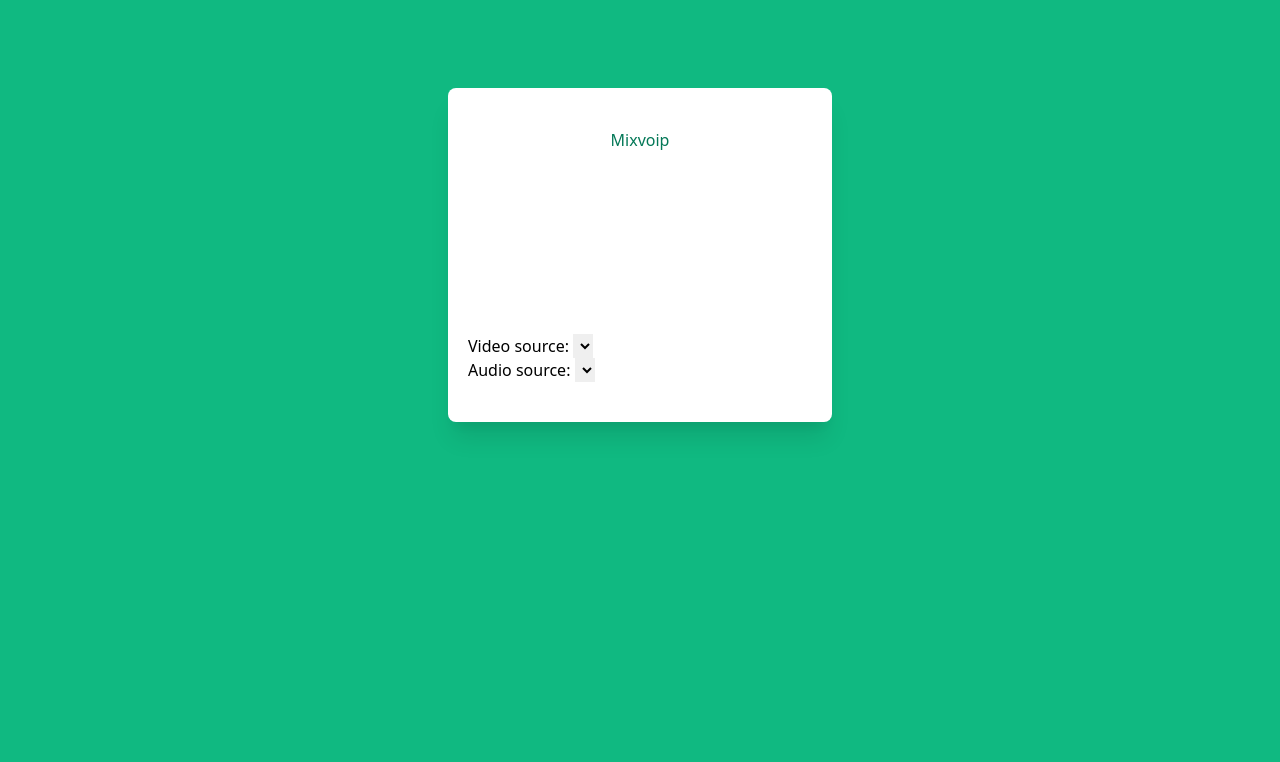
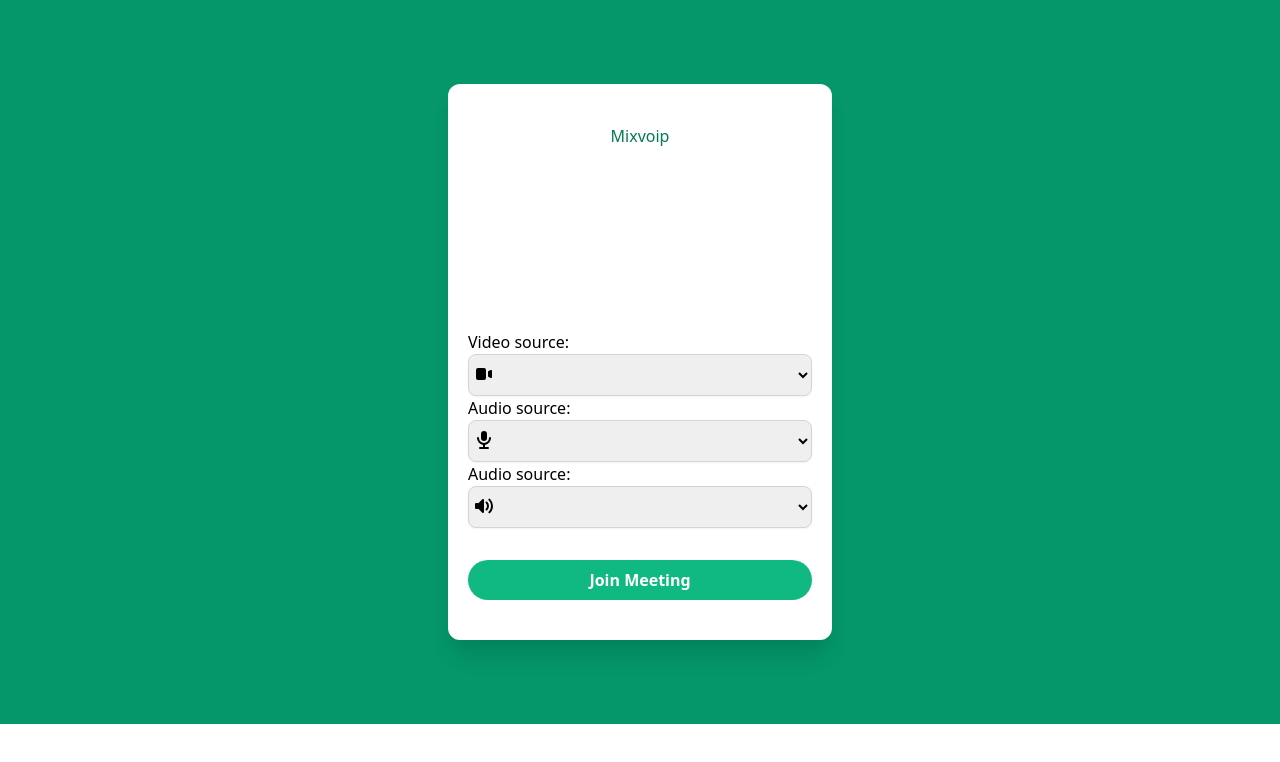
Before and after one commit to Agito-debug/window-app, a Vue app: page / in a window 1280 px wide. Shown: the top 762 px of the page. Built offline with nearby package versions, Linux system fonts and the light colour scheme; no server answers.

Commit message:
Added button and styling.

```diff
--- a/src/App.vue
+++ b/src/App.vue
@@ -1,22 +1,76 @@
 <template>
-  <div class="bg-green-500 h-screen">
-    <div class="container mx-auto p-2">
+  <div class="bg-green-600 h-full">
+    <div class="container mx-auto p-1">
       <div
-        class="my-20 rounded-lg shadow-xl max-w-sm mx-auto bg-white px-5 py-10"
+        class="my-20 rounded-xl shadow-xl max-w-sm mx-auto bg-white px-5 py-10"
       >
         <h3 class="mb-8 text-center text-green-700">Mixvoip</h3>
         <form>
           <div class="w-full">
-            <video ref="videoRef" autoplay="true" />
+            <video class="rounded-2xl" ref="videoRef" autoplay="true" />
           </div>
+
           <div>
             <label ref="">Video source: </label>
-            <select v-model="videoSelect"></select>
+            <svg
+              class="w-5 absolute mt-2.5 ml-1.5"
+              xmlns="http://www.w3.org/2000/svg"
+              viewBox="0 0 20 20"
+              fill="currentColor"
+            >
+              <path
+                d="M2 6a2 2 0 012-2h6a2 2 0 012 2v8a2 2 0 01-2 2H4a2 2 0 01-2-2V6zM14.553 7.106A1 1 0 0014 8v4a1 1 0 00.553.894l2 1A1 1 0 0018 13V7a1 1 0 00-1.447-.894l-2 1z"
+              />
+            </svg>
+            <select
+              class="w-full border border-gray-300 px-3 py-2 rounded-lg shadow-sm focus:outline-none focus:border-green-500 focus:ring-0"
+              v-model="videoSelect"
+            ></select>
           </div>
           <div>
             <label ref="">Audio source: </label>
-            <select v-model="videoSelect"></select>
+            <svg
+              class="w-5 absolute mt-2.5 ml-1.5"
+              xmlns="http://www.w3.org/2000/svg"
+              viewBox="0 0 20 20"
+              fill="currentColor"
+            >
+              <path
+                fill-rule="evenodd"
+                d="M7 4a3 3 0 016 0v4a3 3 0 11-6 0V4zm4 10.93A7.001 7.001 0 0017 8a1 1 0 10-2 0A5 5 0 015 8a1 1 0 00-2 0 7.001 7.001 0 006 6.93V17H6a1 1 0 100 2h8a1 1 0 100-2h-3v-2.07z"
+                clip-rule="evenodd"
+              />
+            </svg>
+            <select
+              class="w-full border border-gray-300 px-3 py-2 rounded-lg shadow-sm focus:outline-none focus:border-green-500 focus:ring-0"
+              v-model="videoSelect"
+            ></select>
           </div>
+          <div>
+            <label ref="">Audio source: </label>
+            <svg
+              class="w-5 absolute mt-2.5 ml-1.5"
+              xmlns="http://www.w3.org/2000/svg"
+              viewBox="0 0 20 20"
+              fill="currentColor"
+            >
+              <path
+                fill-rule="evenodd"
+                d="M9.383 3.076A1 1 0 0110 4v12a1 1 0 01-1.707.707L4.586 13H2a1 1 0 01-1-1V8a1 1 0 011-1h2.586l3.707-3.707a1 1 0 011.09-.217zM14.657 2.929a1 1 0 011.414 0A9.972 9.972 0 0119 10a9.972 9.972 0 01-2.929 7.071 1 1 0 01-1.414-1.414A7.971 7.971 0 0017 10c0-2.21-.894-4.208-2.343-5.657a1 1 0 010-1.414zm-2.829 2.828a1 1 0 011.415 0A5.983 5.983 0 0115 10a5.984 5.984 0 01-1.757 4.243 1 1 0 01-1.415-1.415A3.984 3.984 0 0013 10a3.983 3.983 0 00-1.172-2.828 1 1 0 010-1.415z"
+                clip-rule="evenodd"
+              />
+            </svg>
+            <select
+              class="w-full border border-gray-300 px-3 py-2 rounded-lg shadow-sm focus:outline-none focus:border-green-500 focus:ring-0"
+              v-model="videoSelect"
+            ></select>
+          </div>
+
+          <button
+            class="w-full mt-8 bg-green-500 hover:bg-green-700 text-white font-bold py-2 px-4 rounded-full"
+          >
+            Join Meeting
+          </button>
         </form>
       </div>
     </div>
@@ -29,8 +83,6 @@ import { ref } from "vue";
 export default {
   setup() {
     const videoRef = ref("");
-    const audioSelect = ref("");
-    const videoSelect = ref("");
 
     if (navigator.mediaDevices.getUserMedia) {
       navigator.mediaDevices.getUserMedia({ video: true }).then((stream) => {
@@ -38,20 +90,13 @@ export default {
       });
     }
 
-    navigator.mediaDevices
-      .enumerateDevices()
-      .then(function (devices) {
-        devices.forEach(function (device) {
-          console.log(
-            device.kind + ": " + device.label + " id = " + device.deviceId
-          );
-        });
-      })
-      .catch(function (err) {
-        console.log(err.name + ": " + err.message);
-      });
+    (async function allDevices() {
+      await navigator.mediaDevices.getUserMedia({ audio: true, video: true });
+      let devices = await navigator.mediaDevices.enumerateDevices();
+      return devices;
+    })();
 
-    return { videoRef, audioSelect, videoSelect };
+    return { videoRef };
   },
 };
 </script>
```
